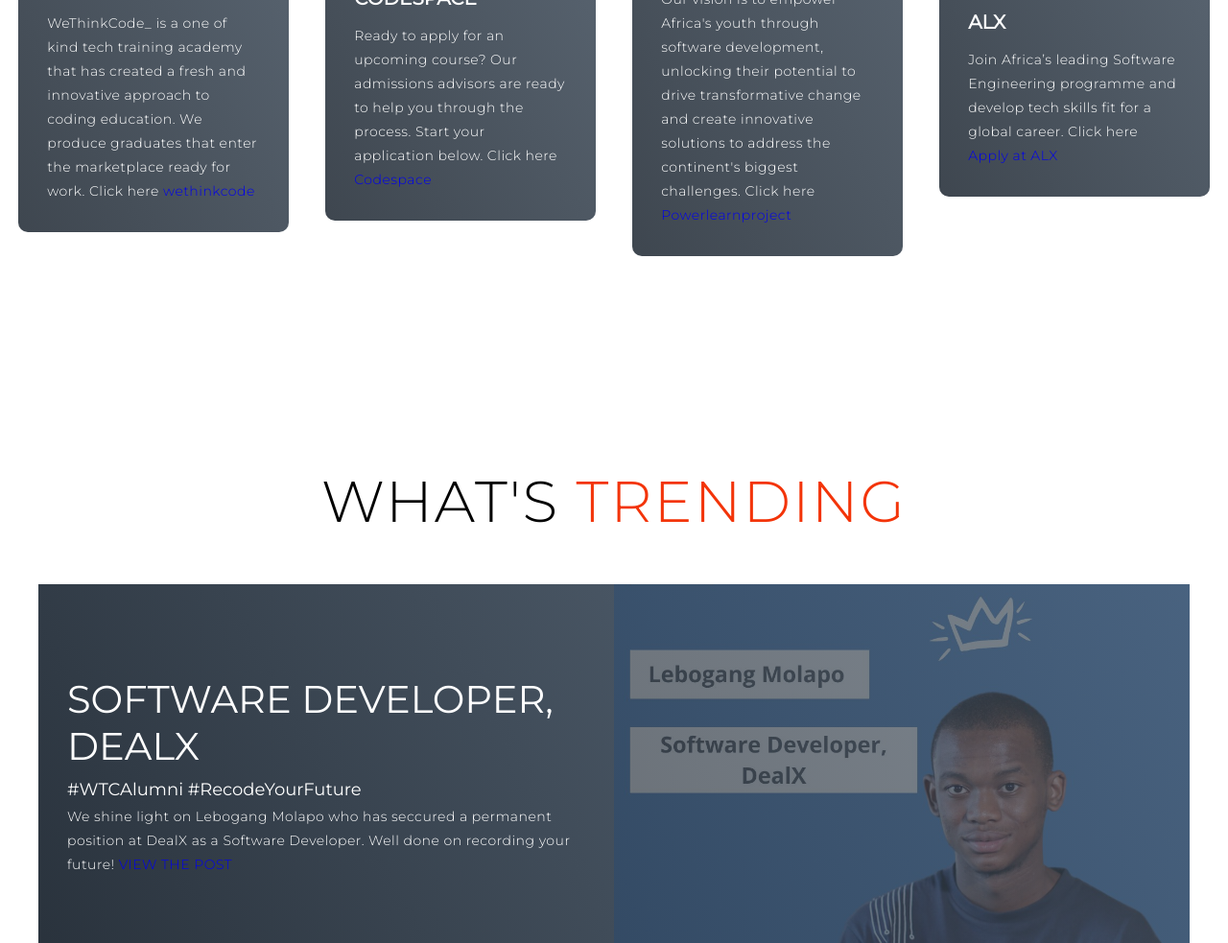
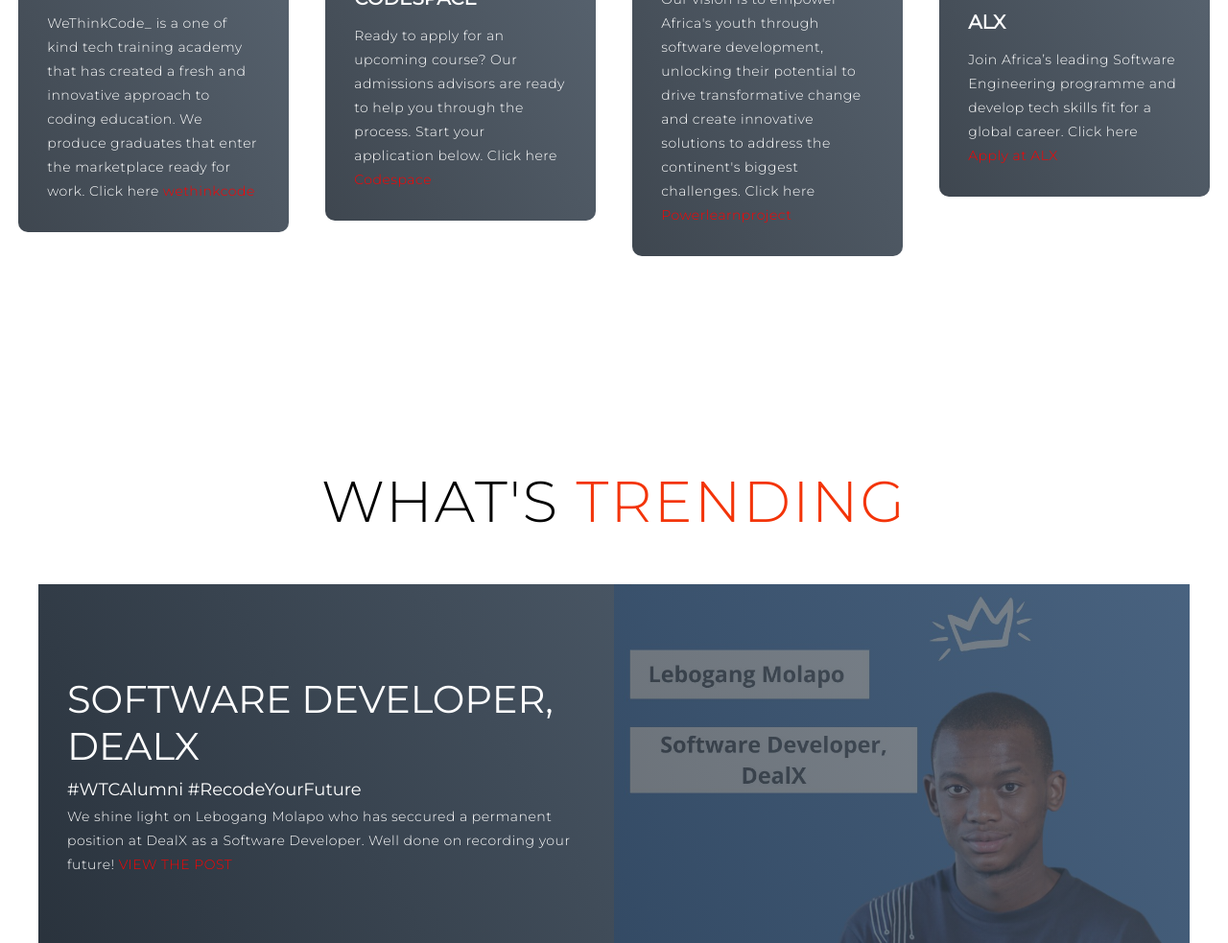
Before and after one commit to Oscarpoco/tech_schools_communication, a plain HTML site: page index.html in a window 1280 px wide. Shown: the part 1409-2392 px from the top of the page at 96% size. Drawn offline with Linux system fonts and the light colour scheme.

Commit message:
Update style.css

```diff
--- a/style.css
+++ b/style.css
@@ -313,6 +313,12 @@ p {
 	flex-wrap: wrap;
 	margin-top: 50px;
 }
+#services .service-item a {
+	color: red;
+}
+#services .service-item a::after {
+	color: orange
+}
 #services .service-item {
 	flex-basis: 80%;
 	display: flex;
@@ -405,6 +411,12 @@ p {
 #projects .project-info p {
 	color: white;
 }
+#projects .project-info a {
+	color: red;
+}
+#projects .contact-info a::after {
+	color: orange;
+}
 #projects .project-img {
 	flex-basis: 50%;
 	height: 300px;
@@ -421,8 +433,6 @@ p {
 	background-image: linear-gradient(60deg, #29323c 0%, #485563 100%);
 	opacity: 0.7;
 }
-
-
 
 /* Projects section Ends */
 
```
